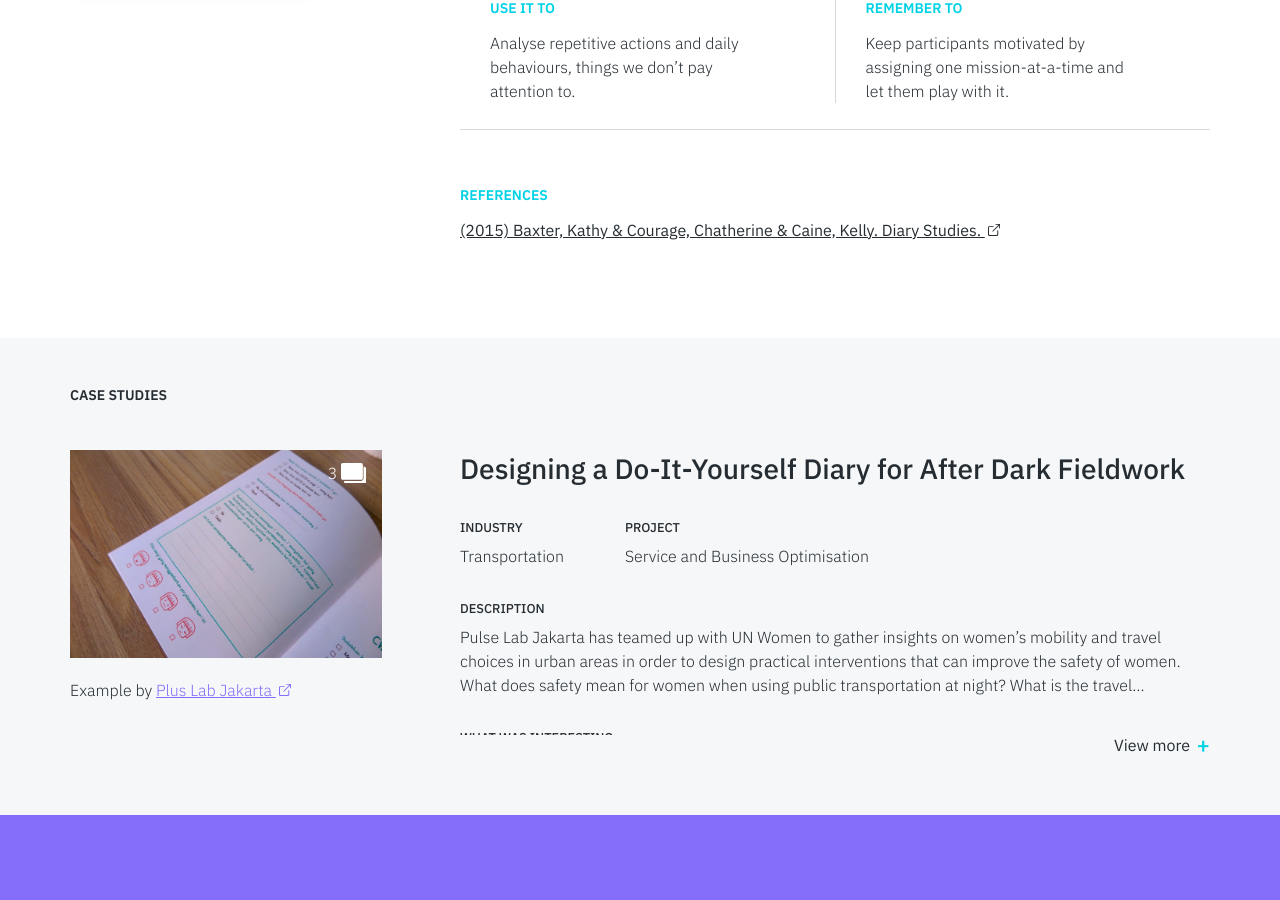
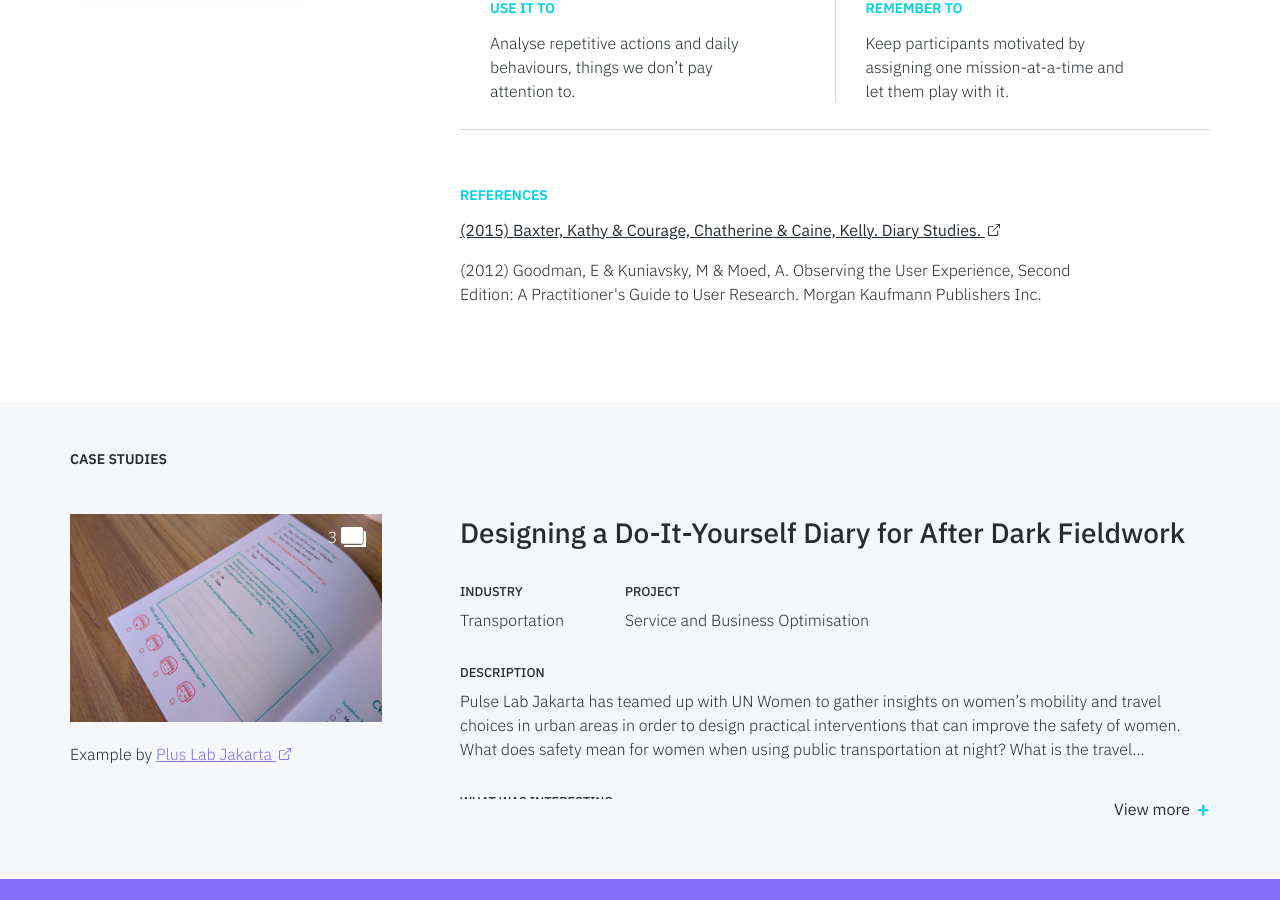
Before and after one commit to service-design-tools/sdt-website, a Jekyll site: the page built from _tools/diary-study.md, in a window 1280 px wide and 900 px high, scrolled down 1056 px. Built offline with Jekyll 4.4.1, drawn with Linux system fonts in a browser that asks for light colours.

Commit message:
Update tool “diary-study”

```diff
--- a/_tools/diary-study.md
+++ b/_tools/diary-study.md
@@ -50,5 +50,9 @@ template: {}
 references:
   - link: 'https://www.researchgate.net/publication/300482737_Diary_Studies'
     name: '(2015) Baxter, Kathy & Courage, Chatherine & Caine, Kelly. Diary Studies. '
+  - name: >-
+      (2012) Goodman, E & Kuniavsky, M & Moed, A. Observing the User Experience,
+      Second Edition: A Practitioner's Guide to User Research. Morgan Kaufmann
+      Publishers Inc.
 ---
 The diary study is a research method inspired by cultural probes, in which participants are asked to monitor and report specific data over a defined period of time. The diary can be analog or digital, request to simply log specific information or even take photos and videos. It could help with remote research, and facilitate self-reflection prior to an in-depth interview.
```
